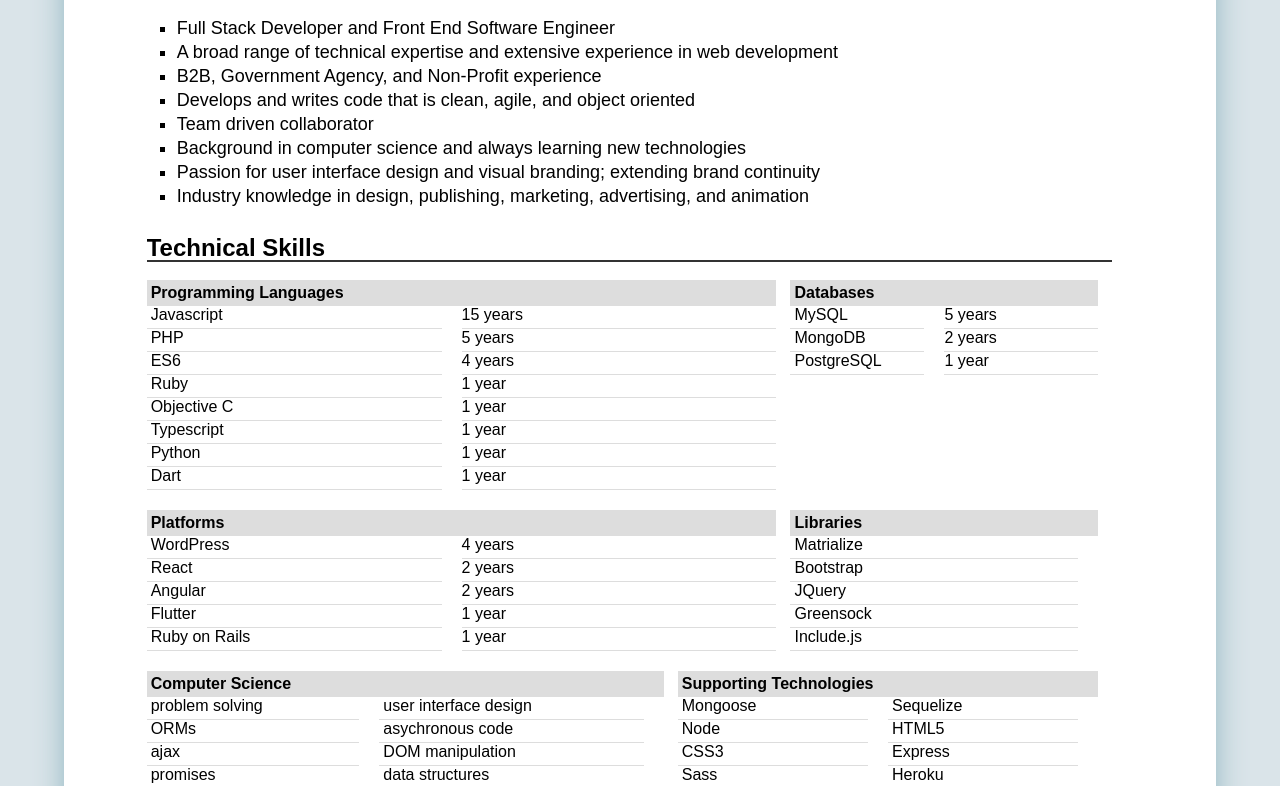
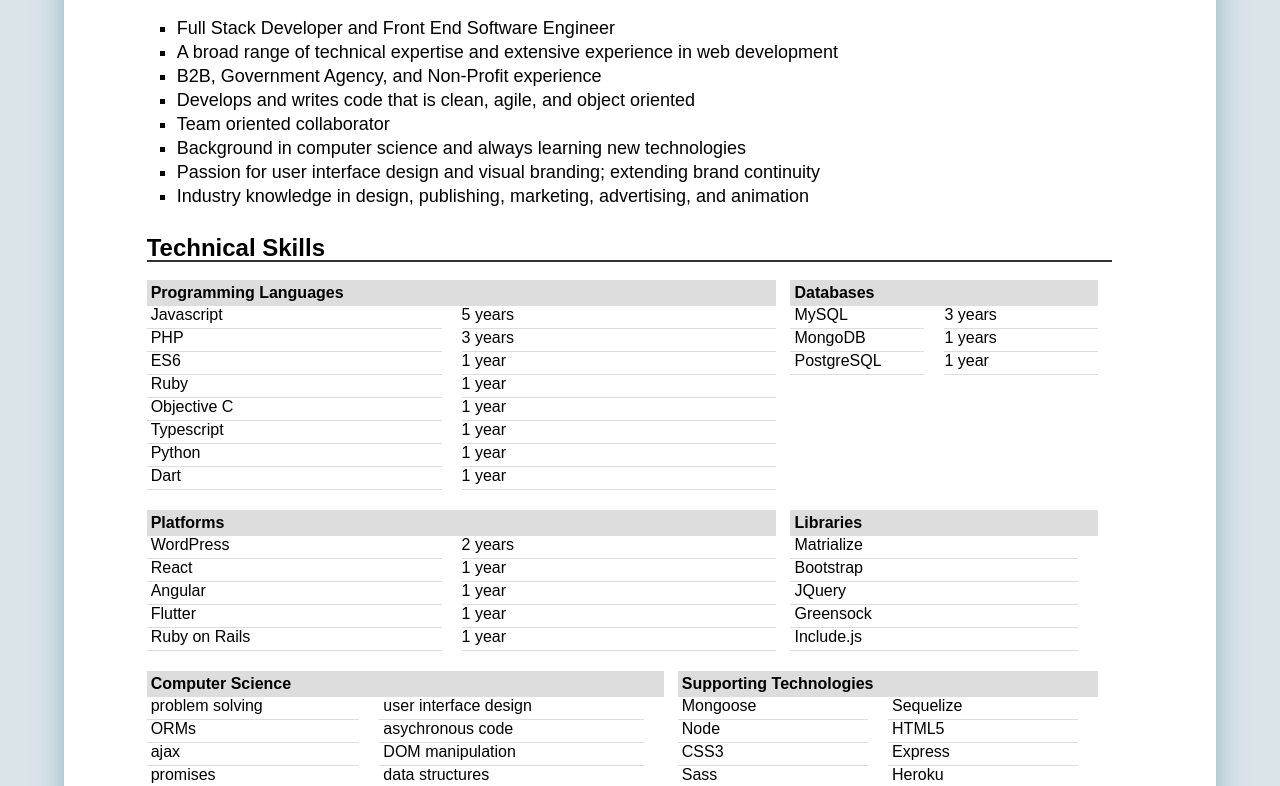
Before and after one commit to b0rgbart3/portfolio4, a React (Create React App) app in the folder client/: page /resume in a window 1280 px wide. Shown: the part 509-1295 px from the top of the page. Built offline with nearby package versions, Linux system fonts and the light colour scheme; a web font is replaced by a local one.

Commit message:
updating resume

```diff
--- a/client/src/pages/Resume.js
+++ b/client/src/pages/Resume.js
@@ -91,7 +91,7 @@ function Resume() {
     Develops and writes code that is clean, agile, and object oriented
   </li>
   <li>
-  Team driven collaborator
+  Team oriented collaborator
   </li>
   <li>Background in computer science and always learning new technologies</li>
   <li>
@@ -112,11 +112,11 @@ function Resume() {
 <div className='skillTitle'>Programming Languages</div>
 <div className='skillCol2'>
         <div className='skill'>Javascript</div>
-        <div className='year'>15 years</div>
+        <div className='year'>5 years</div>
         <div className='skill'>PHP</div>
-        <div className='year'>5 years</div>
+        <div className='year'>3 years</div>
         <div className='skill'>ES6</div>
-        <div className='year'>4 years</div>
+        <div className='year'>1 year</div>
         <div className='skill'>Ruby</div>
         <div className='year'>1 year</div>
 
@@ -135,9 +135,9 @@ function Resume() {
       <div className='skillTitle'>Databases</div>
       <div className='skillCol1'>
       <div className='skill'>MySQL</div>
-      <div className='year'>5 years</div>
+      <div className='year'>3 years</div>
       <div className='skill'>MongoDB</div>
-      <div className='year'>2 years</div>
+      <div className='year'>1 years</div>
       <div className='skill'>PostgreSQL</div>
       <div className='year'>1 year</div>
       </div>
@@ -149,11 +149,11 @@ function Resume() {
       <div className='skillTitle'>Platforms</div>
       <div className='skillCol2'>
       <div className='skill'>WordPress</div>
-        <div className='year'>4 years</div>
+        <div className='year'>2 years</div>
         <div className='skill'>React</div>
-        <div className='year'>2 years</div>
+        <div className='year'>1 year</div>
         <div className='skill'>Angular</div>
-        <div className='year'>2 years</div>
+        <div className='year'>1 year</div>
         <div className='skill'>Flutter</div>
         <div className='year'>1 year</div>
         <div className='skill'>Ruby on Rails</div>
```
Also changed, not shown: 1 other file (tests, documents, lock files or other folders).
